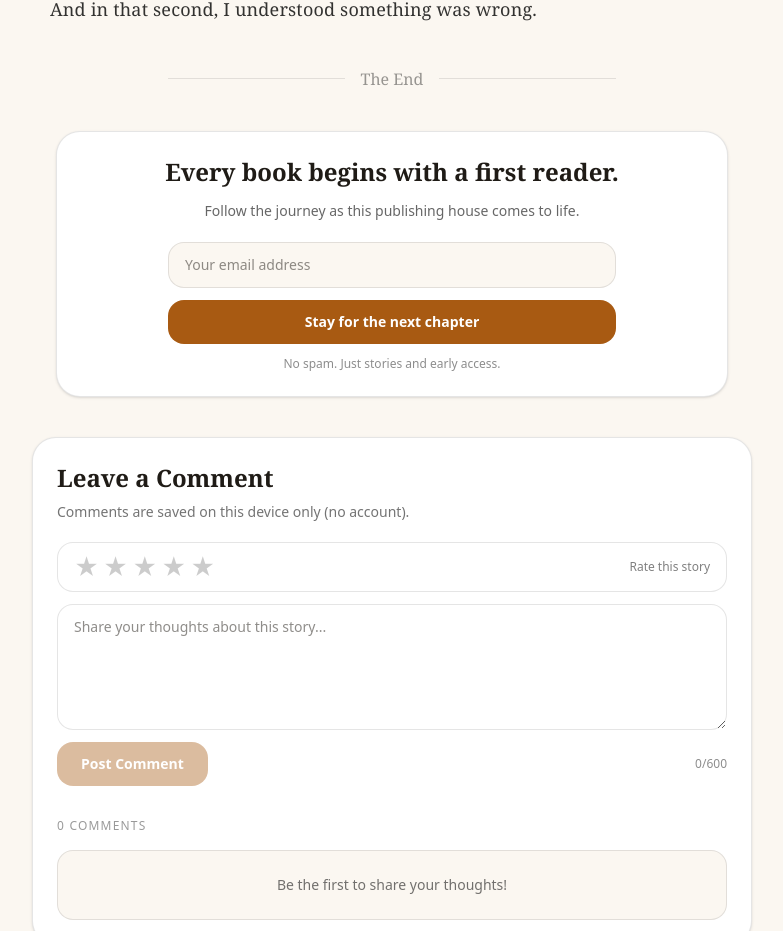
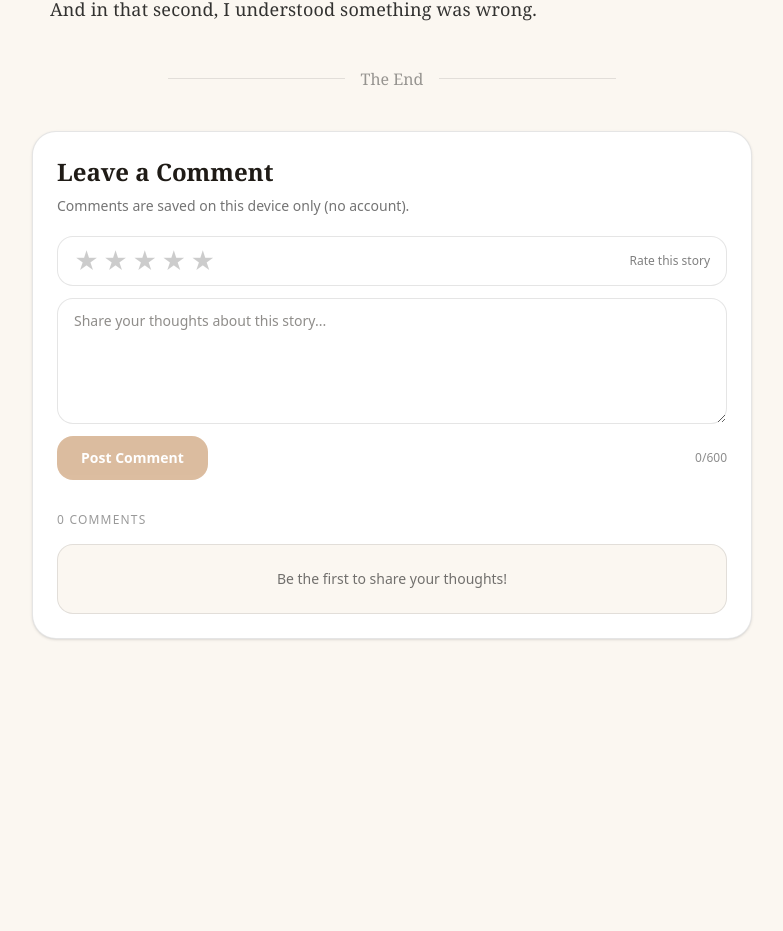
Before and after one commit to maneyarachel2-dotcom/brownstone-stories, a Next.js app: page /read/Everyone-Forgot-him in a window 1280 px wide. Shown: the part 1558-2489 px from the top of the page, without its empty margins (248-1031 px from the left). After the commit the page ends 2277 px from the top, so only its background shows below. Built offline with nearby package versions, Linux system fonts and the light colour scheme.

Commit message:
Remove email signup section

```diff
--- a/app/read/[id]/reader-client.tsx
+++ b/app/read/[id]/reader-client.tsx
@@ -3,7 +3,7 @@
 import Link from "next/link";
 import React, { useEffect, useMemo, useRef, useState } from "react";
 import type { Story } from "@/data/stories";
-import EmailSignup from "@/app/components/EmailSignup";
+
 
 type Comment = { id: string; rating: number; text: string; createdAt: string };
 
@@ -236,7 +236,7 @@ export default function ReaderClient({ story }: { story: Story }) {
           <div className="font-serif">The End</div>
           <div className="h-px flex-1 bg-black/10" />
         </div>
-        <EmailSignup />
+
       </article>
 
       {/* comments */}
```
